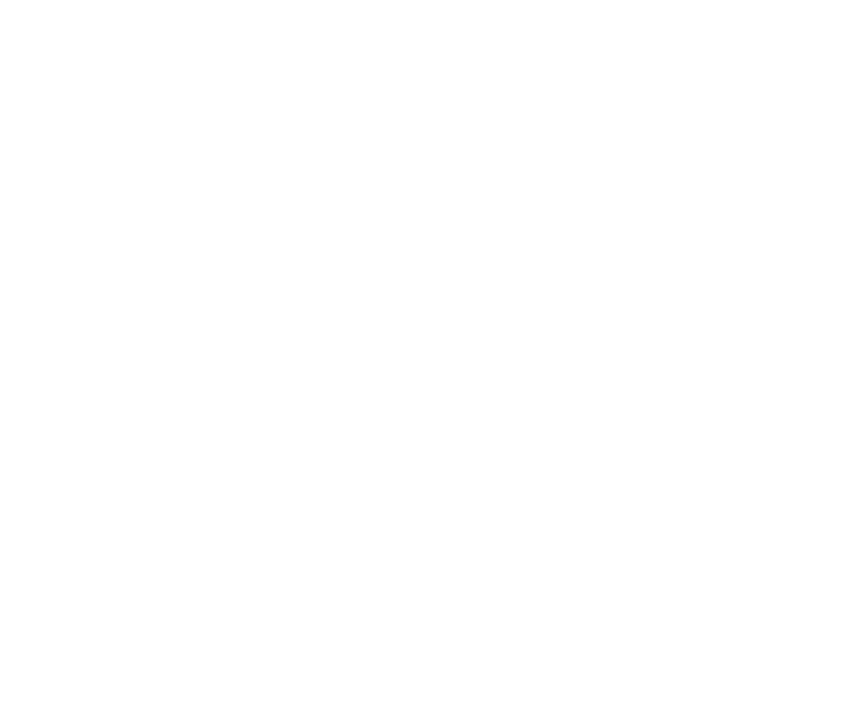
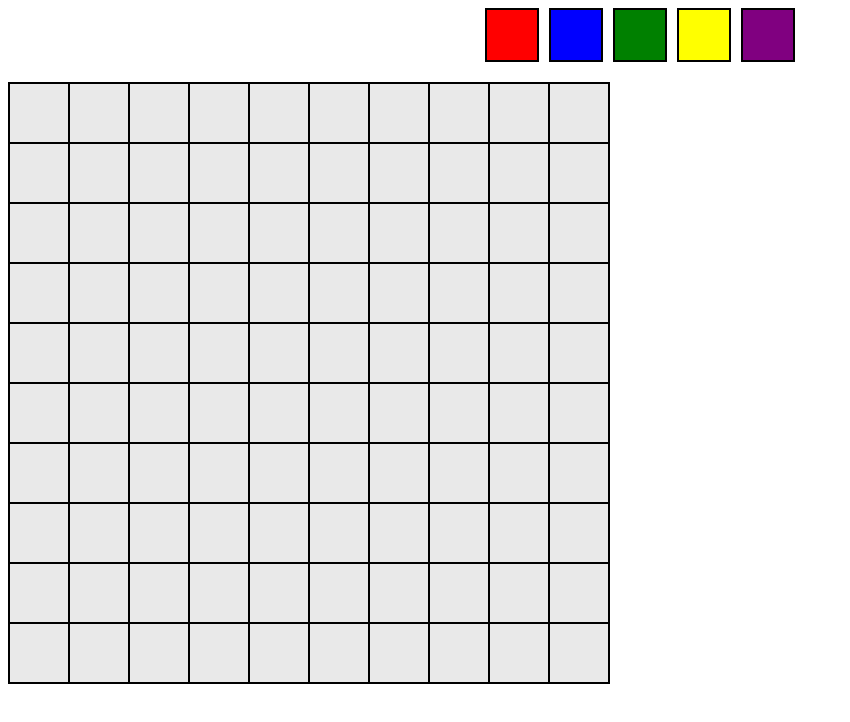
Before and after one commit to kubydz/PixelArt-DOM, a plain HTML site: page index.html in a window 1280 px wide. Shown: the whole page, without its empty margins (0-850 px from the left). Drawn offline with Linux system fonts and the light colour scheme.

Commit message:
fonctionnel

```diff
--- a/index.html
+++ b/index.html
@@ -7,6 +7,8 @@
     <link rel="stylesheet" href="./public/style.css">
 </head>
 <body>
+    <div id="colorGrid" class="color-grid"></div>
+    <div id="mainGrid" class="grid"></div>
     <script src="./public/main.js"></script>
 </body>
 </html>
--- a/public/main.js
+++ b/public/main.js
@@ -0,0 +1,38 @@
+
+const colors = ['red', 'blue', 'green', 'yellow', 'purple'];
+    let selectedColor = null;
+
+    // Créer la grille de sélection de couleurs
+    const colorGrid = document.getElementById('colorGrid');
+    colors.forEach(color => {
+      const colorCell = document.createElement('div');
+      colorCell.classList.add('color-cell');
+      colorCell.style.backgroundColor = color;
+
+      colorCell.addEventListener('click', () => {
+        document.querySelectorAll('.color-cell').forEach(cell => {
+          cell.classList.remove('selected');
+        });
+        colorCell.classList.add('selected');
+        selectedColor = color;
+      });
+
+      colorGrid.appendChild(colorCell);
+    });
+
+    // Créer la grille principale
+    const mainGrid = document.getElementById('mainGrid');
+    for (let i = 0; i < 10; i++) {
+      for (let j = 0; j < 10; j++) {
+        const cell = document.createElement('div');
+        cell.classList.add('cell');
+
+        cell.addEventListener('click', () => {
+          if (selectedColor) {
+            cell.style.backgroundColor = selectedColor;
+          }
+        });
+
+        mainGrid.appendChild(cell);
+      }
+    }
--- a/public/style.css
+++ b/public/style.css
@@ -0,0 +1,51 @@
+/* .grid {
+    display: grid;
+    grid-template-rows: repeat(10, 1fr);
+    grid-template-columns: repeat(10, 1fr);
+    border: 1px solid black;
+    width: 600px;
+    height: 600px;
+    justify-content: center;
+  }
+
+  /* Define the grid cell styles */
+  /* .cell {
+    border: 1px solid black;
+    background-color: rgba(211, 211, 211, 0.49);
+  }
+
+  .div{
+    justify-content: center;
+    display: flex;
+  } */
+  .grid {
+    display: grid;
+    grid-template-rows: repeat(10, 1fr);
+    grid-template-columns: repeat(10, 1fr);
+    border: 1px solid black;
+    width: 600px;
+    height: 600px;
+  }
+
+  .cell {
+    border: 1px solid black;
+    background-color: rgba(211, 211, 211, 0.49);
+  }
+
+  .color-grid {
+    display: flex;
+    justify-content: center;
+    margin-bottom: 20px;
+  }
+
+  .color-cell {
+    width: 50px;
+    height: 50px;
+    margin: 0 5px;
+    border: 2px solid black;
+    cursor: pointer;
+  }
+
+  .color-cell.selected {
+    border: 4px solid red;
+  }
```
